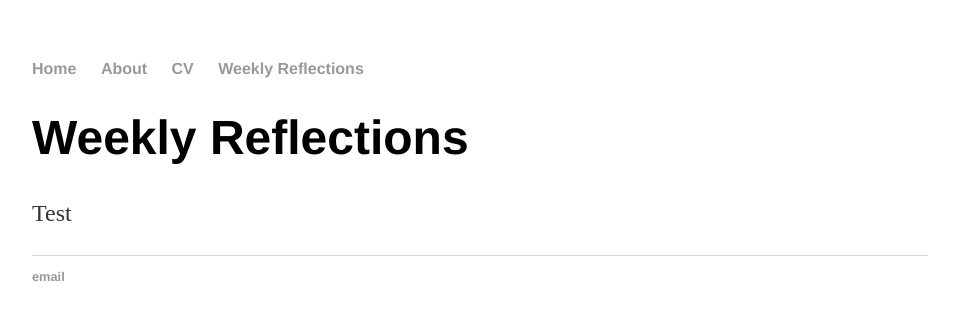
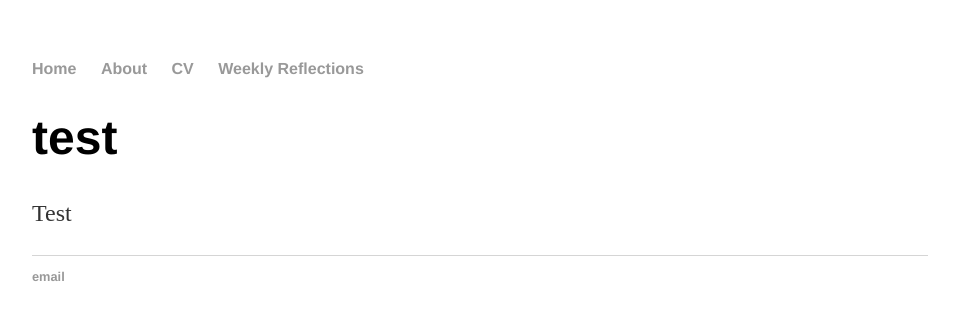
Before and after one commit to brandonv3138/brandonv3138, a Jekyll site: the page built from index.html, in a window 1280 px wide. Shown: the top 320 px of the page, without its empty margins (160-1119 px from the left). Built offline with Jekyll 4.4.1, drawn with Linux system fonts in a browser that asks for light colours.

Commit message:
Update index.html

```diff
--- a/index.html
+++ b/index.html
@@ -3,6 +3,6 @@ layout: default
 title: Brandon's page!
 ---
 <div class="blurb">
-	<h1>Weekly Reflections</h1>
+	<h1>test</h1>
 	<p>Test</a></p>
 </div><!-- /.blurb -->
```
